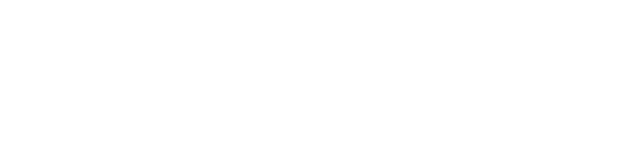
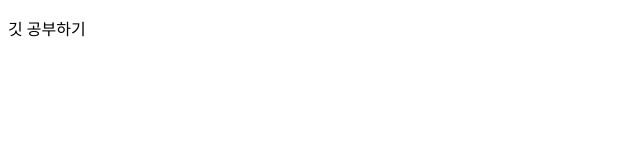
Before and after one commit to minxgu/Git-study, a plain HTML site: page index.html in a window 1280 px wide. Shown: the full height of the page, 0-640 px from the left. Drawn offline with Linux system fonts and the light colour scheme.

Commit message:
텍스트 추가

```diff
--- a/index.html
+++ b/index.html
@@ -7,6 +7,6 @@
     <title>Git-study</title>
 </head>
 <body>
-
+    <p>깃 공부하기</p>
 </body>
 </html>
```
